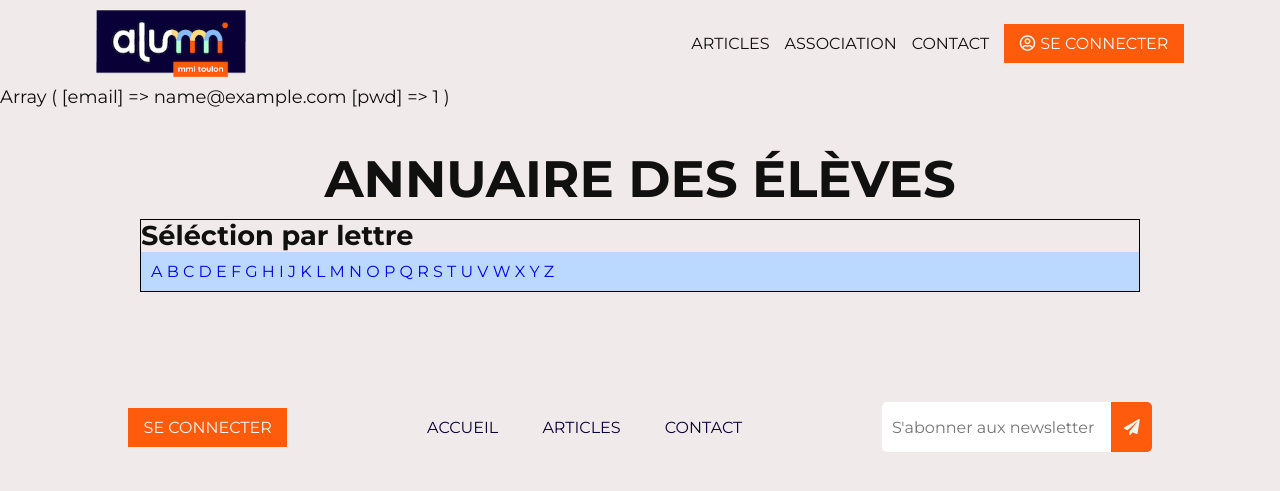
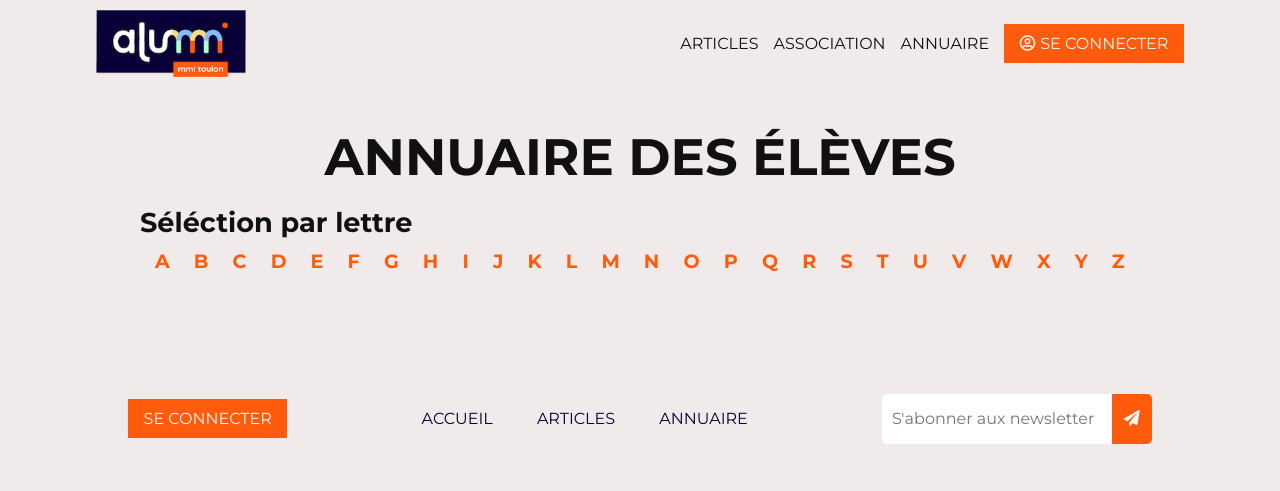
Before and after one commit to hsoulier/alumni-mmi, a PHP site: the page made by views/directory.php in a window 1280 px wide. Shown: the top 491 px of the page. Run offline with PHP 8.4, Linux system fonts and the light colour scheme; the template is opened without the code that fills it, so the values that code supplies are empty; the visitor is signed in with stand-in values (Sample User, id 1); some libraries are stand-ins or nearby versions.

Commit message:
Commit for github

```diff
--- a/public/css/main.css
+++ b/public/css/main.css
@@ -943,6 +943,10 @@ input[type=password]:valid + .form-admin__pwd {
   border-right: 1px solid black;
 }
 
+.directory {
+  margin-top: 30px;
+}
+
 .directory__container {
   width: 80%;
   margin: auto;
@@ -950,12 +954,36 @@ input[type=password]:valid + .form-admin__pwd {
 
 .directory__navName {
   margin: 20px auto;
-  border: 1px solid #000;
   max-width: 1000px;
 }
 
 .directory__letters {
-  background: #bbd9ff;
   padding: 10px;
+  display: -webkit-box;
+  display: -ms-flexbox;
+  display: flex;
+  -webkit-box-align: center;
+      -ms-flex-align: center;
+          align-items: center;
+  -webkit-box-pack: justify;
+      -ms-flex-pack: justify;
+          justify-content: space-between;
+}
+
+.directory__letters a {
+  font-size: 1.2rem;
+  color: #ff5b0c;
+  font-weight: 700;
+  border-bottom: 0 solid #ffdb7f;
+  -webkit-transition: color .3s ease, border-bottom .5s ease;
+  transition: color .3s ease, border-bottom .5s ease;
+  padding: 0 5px;
+  display: inline-block;
+  height: calc(1.2rem + 5px);
+}
+
+.directory__letters a:hover {
+  color: #ffdb7f;
+  border-bottom: 3px solid #ffdb7f;
 }
 /*# sourceMappingURL=main.css.map */
--- a/public/index.php
+++ b/public/index.php
@@ -10,7 +10,6 @@ $router
     ->get('POST', '/admin', 'private/admin.php', "administration-form")
     ->get('POST', '/admin/login', 'private/login.php', "connexionAdmin-form")
     ->get('GET', '/admin/login', 'private/login.php', "Connexion administration")
-    // ->get('GET', '/contact', 'contact.php', "Contact")
     ->get('GET', '/articles', 'articles.php', "Articles")
     ->get('GET', '/about', 'about.php', "A propos")
     ->get('GET', '/alumni-story-[i:id]', 'alumni-story.php', "article Alumni")
--- a/public/sass/main.scss
+++ b/public/sass/main.scss
@@ -78,17 +78,33 @@
 }
 
 .directory {
+    margin-top: 30px;
     &__container {
         width: 80%;
         margin: auto;
     }
     &__navName {
         margin: 20px auto;
-        border: 1px solid #000;
         max-width: 1000px;
     }
     &__letters {
-        background: lighten($lightBlue, 10%);
         padding: 10px;
+        display: flex;
+        align-items: center;
+        justify-content: space-between;
+    }
+    &__letters a {
+        font-size: 1.2rem;
+        color: $orange;
+        font-weight: 700;
+        border-bottom: 0 solid $yellow;
+        transition: color .3s ease, border-bottom .5s ease;
+        padding: 0 5px;
+        display: inline-block;
+        height: calc(1.2rem + 5px);
+        &:hover {
+            color: $yellow;
+            border-bottom: 3px solid $yellow;
+        }
     }
 }
--- a/views/directory.php
+++ b/views/directory.php
@@ -1,10 +1,9 @@
 <?php
 session_start();
-$title = "Annuaire";
-print_r($_SESSION);
+$title = "Annuaire Alumni";
 if (!isset($_SESSION['email'])) {
-    // die(header('Location: /login'));
-    echo 'variables de session pas construite';
+    die(header('Location: /login'));
+    // echo 'variables de session pas construite';
 }
 ?>
 
--- a/views/layout/default.php
+++ b/views/layout/default.php
@@ -26,10 +26,10 @@
             <ul class="header__navLinks">
                 <li><a href="/articles">Articles</a></li>
                 <li><a href="/about">association</a></li>
-                <li><a href="/contact">Contact</a></li>
+                <li><a href="/directory">annuaire</a></li>
                 <li>
                     <div class="btn">
-                        <a href="/login"><i class="far fa-user-circle"></i>Se connecter</a>
+                        <a href="/login"><i class="far fa-user-circle"></i><?= isset($_SESSION['login']) ? $_SESSION['login'] : 'Se connecter' ?></a>
                     </div>
                 </li>
             </ul>
@@ -47,7 +47,7 @@
             <ul>
                 <li><a href="/">Accueil</a></li>
                 <li><a href="/articles">Articles</a></li>
-                <li><a href="/contact">Contact</a></li>
+                <li><a href="/annuaire">annuaire</a></li>
             </ul>
             <form action="/emailing" method="post">
                 <input type="email" name="mail" class="email" placeholder="S'abonner aux newsletter">
--- a/views/login.php
+++ b/views/login.php
@@ -1,8 +1,8 @@
 <?php
+session_start();
 $title = "Se connecter";
 
 $error = null;
-
 
 
 if (isset($_POST['signPwd'], $_POST['signPwdConf']) && $_POST['signPwd'] !== $_POST['signPwdConf']) {
```
Also changed, not shown: views/contact.php (deleted, +0 -10 lines), 1 other file.
